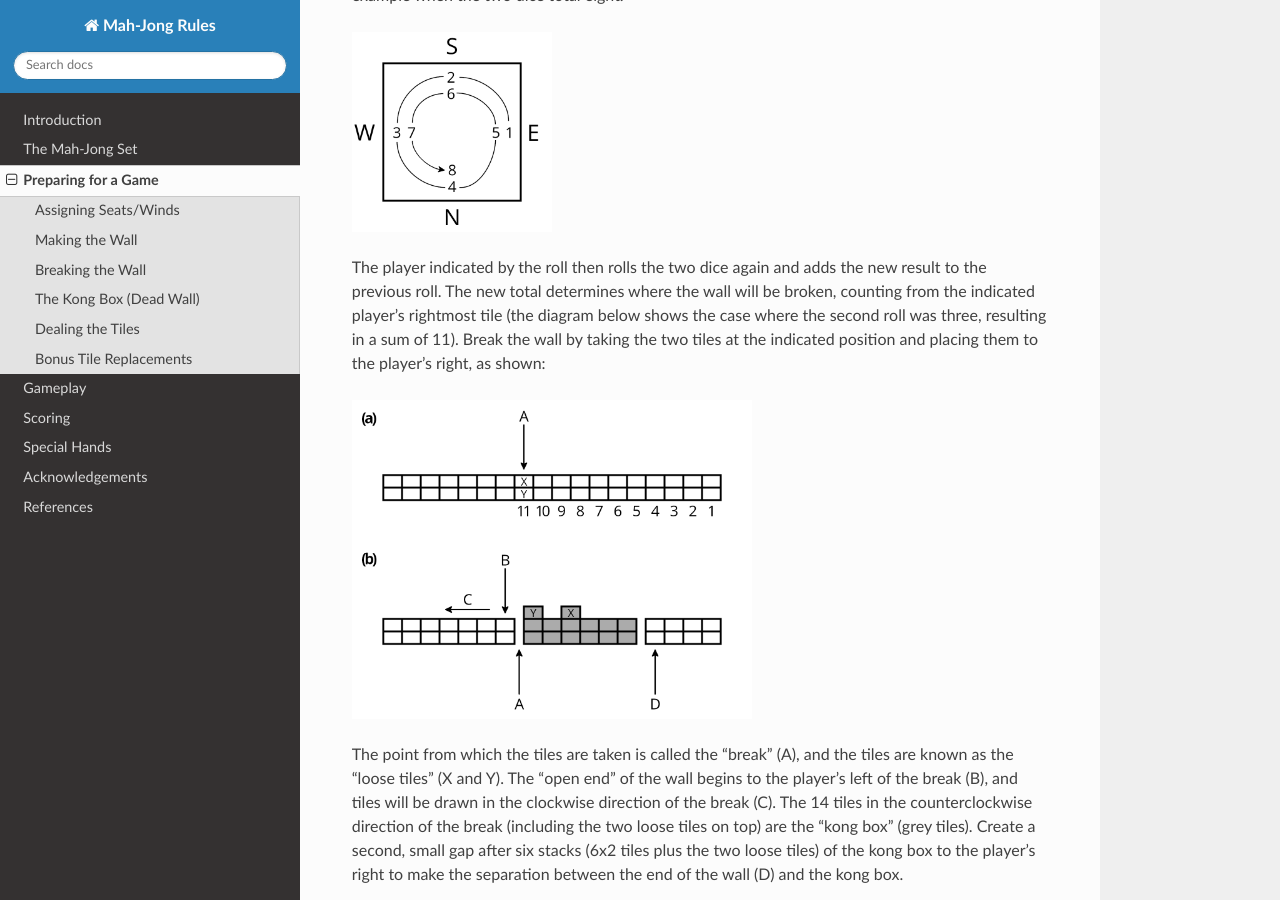
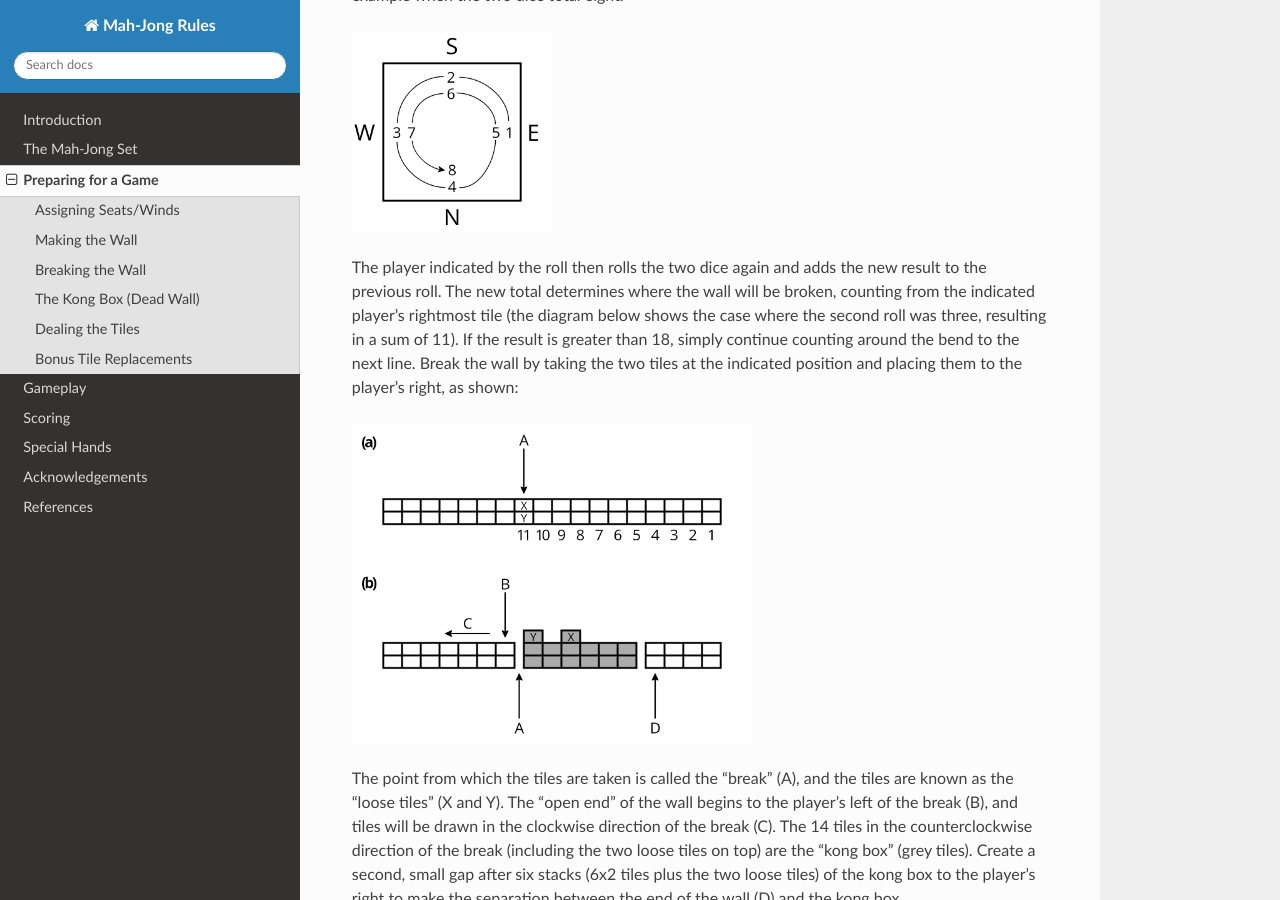
Before and after one commit to Wojtek242/mahjong-rules, a Sphinx documentation site: the page built from source/2-preparing-for-a-game.md, in a window 1280 px wide and 900 px high, scrolled down 1320 px. Built offline with Sphinx 7.4.7 and the Read the Docs theme 3.1.0, drawn with Linux system fonts in a browser that asks for light colours.

Commit message:
Clarify case when roll higher than 18 (#4)
* Clarify case when roll higher than 18

* Add wrangler configuration

* Further modification

* Completely remove github workflow

```diff
--- a/source/2-preparing-for-a-game.md
+++ b/source/2-preparing-for-a-game.md
@@ -27,7 +27,7 @@
 
 <img src="_static/prep/choosing-line.png" alt="choosing-line.png" width="200" height="200">
 
-The player indicated by the roll then rolls the two dice again and adds the new result to the previous roll. The new total determines where the wall will be broken, counting from the indicated player's rightmost tile (the diagram below shows the case where the second roll was three, resulting in a sum of 11). Break the wall by taking the two tiles at the indicated position and placing them to the player's right, as shown:
+The player indicated by the roll then rolls the two dice again and adds the new result to the previous roll. The new total determines where the wall will be broken, counting from the indicated player's rightmost tile (the diagram below shows the case where the second roll was three, resulting in a sum of 11). If the result is greater than 18, simply continue counting around the bend to the next line. Break the wall by taking the two tiles at the indicated position and placing them to the player's right, as shown:
 
 <img src="_static/prep/break.png" alt="break.png" width="400" height="319">
 
--- /dev/null
+++ b/wrangler.toml
@@ -0,0 +1,3 @@
+name = "mahjong-rules-worker"
+compatibility_date = "2026-01-18"
+assets = { directory = "./_build" }
```
Also changed, not shown: 1 other file.
